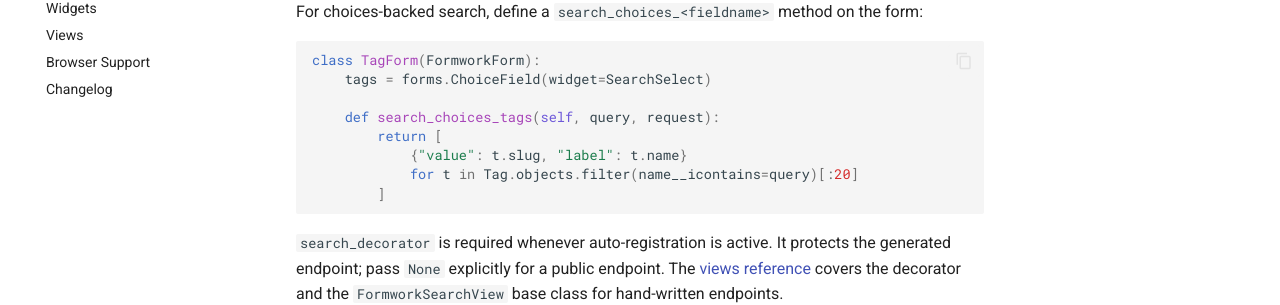
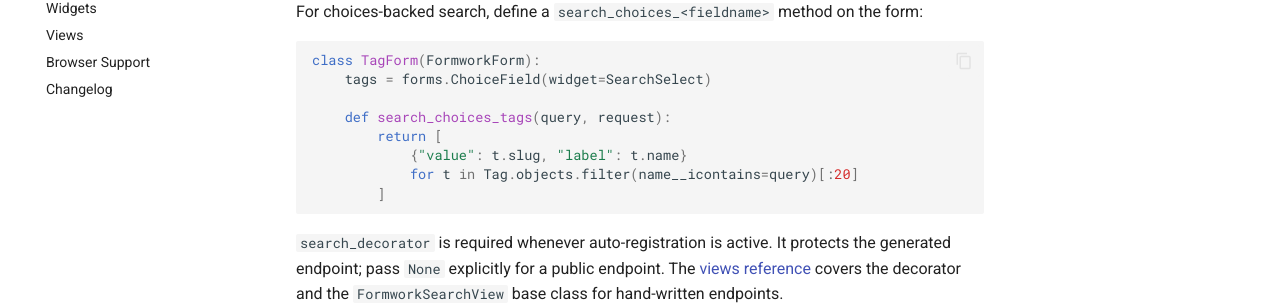
Before and after one commit to oliverhaas/django-formwork, an MkDocs documentation site: the page built from docs/getting-started/quickstart.md, in a window 1280 px wide and 900 px high, scrolled down 3137 px. Shown: the part 279-584 px from the top of the window. Built offline with MkDocs 1.6.1 and Material for MkDocs 9.7.7, drawn with Linux system fonts in a browser that asks for light colours; comment, search, counter and statistics services are not loaded; the version menu is left out.

Commit message:
docs: fix search_choices signature, ValidatedTextarea note, changelog
search_choices_<field> is looked up unbound on the form class and called as (query, request); the examples showed (self, query, request), which raised TypeError when copied. ValidatedTextarea takes a validate_url rather than auto-registering. Merge the duplicate Changed section in the 0.1.0a2 changelog.

````diff
--- a/docs/getting-started/quickstart.md
+++ b/docs/getting-started/quickstart.md
@@ -166,7 +166,7 @@ For choices-backed search, define a `search_choices_<fieldname>` method on the f
 class TagForm(FormworkForm):
     tags = forms.ChoiceField(widget=SearchSelect)
 
-    def search_choices_tags(self, query, request):
+    def search_choices_tags(query, request):
         return [
             {"value": t.slug, "label": t.name}
             for t in Tag.objects.filter(name__icontains=query)[:20]
--- a/docs/reference/views.md
+++ b/docs/reference/views.md
@@ -67,7 +67,7 @@ class CityForm(FormworkForm):
     )
 ```
 
-**Choices-backed** — The form defines a `search_choices_<fieldname>(self, query, request)` method. It receives the search query and the request, and returns a list of dicts or `(value, label)` tuples:
+**Choices-backed** — The form defines a `search_choices_<fieldname>(query, request)` method. It receives the search query and the request, and returns a list of dicts or `(value, label)` tuples:
 
 ```python
 from django_formwork.forms import FormworkForm
@@ -76,7 +76,7 @@ from django_formwork.widgets import SearchSelect
 class TagForm(FormworkForm):
     tags = forms.ChoiceField(widget=SearchSelect)
 
-    def search_choices_tags(self, query, request):
+    def search_choices_tags(query, request):
         return [
             {"value": t.slug, "label": t.name}
             for t in Tag.objects.filter(name__icontains=query)[:20]
````
Also changed, not shown: README.md (+1 -1 lines), docs/reference/changelog.md (+6 -9 lines), docs/reference/widgets.md (+2 -2 lines).
